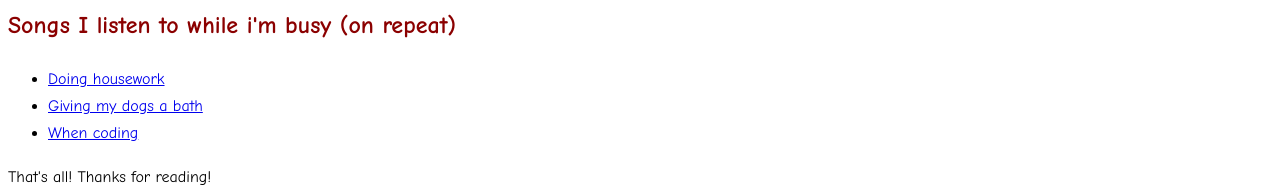
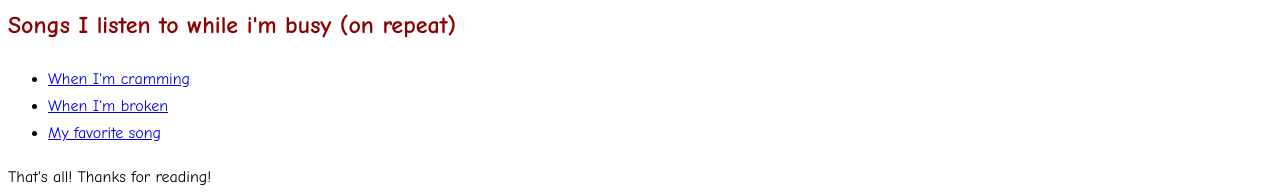
Before and after one commit to rnmtn/TANEO_HTML_CSS_LAB, a plain HTML site: page index.html in a window 1280 px wide. Shown: the part 497-689 px from the top of the page. Drawn offline with Linux system fonts and the light colour scheme.

Commit message:
Update index.html

```diff
--- a/index.html
+++ b/index.html
@@ -31,9 +31,9 @@
 		</ol>
 		<h2>Songs I listen to while i'm busy (on repeat)</h2>
 		<ul>
-			<li> <a href="https://youtu.be/lsZkA0SZHN8?si=KEvylGwvRQDBWBpP"> Doing housework </a></li>
-			<li> <a href="https://youtu.be/AWPB2p1CEZQ?si=QxKkhYDPgA8wKHWQ"> Giving my dogs a bath </a></li>
-			<li> <a href="https://youtu.be/Blv9qVYlioY?si=bYIhTpOCDdRvRa_1"> When coding </a></li>
+			<li> <a href="https://youtu.be/co6Os_e7VvA?si=X79feU5w3WvxooTU"> When I'm cramming </a></li>
+			<li> <a href="https://youtu.be/Htcj5HTjnLI?si=yNil_pCbLcU3pnXc"> When I'm broken </a></li>
+			<li> <a href="https://youtu.be/aPZWkybCaAQ?si=3I0iplCd7Ntg9xiz"> My favorite song </a></li>
 		</ul>
 		<p> That's all! Thanks for reading! </p>
 	</body>
```
